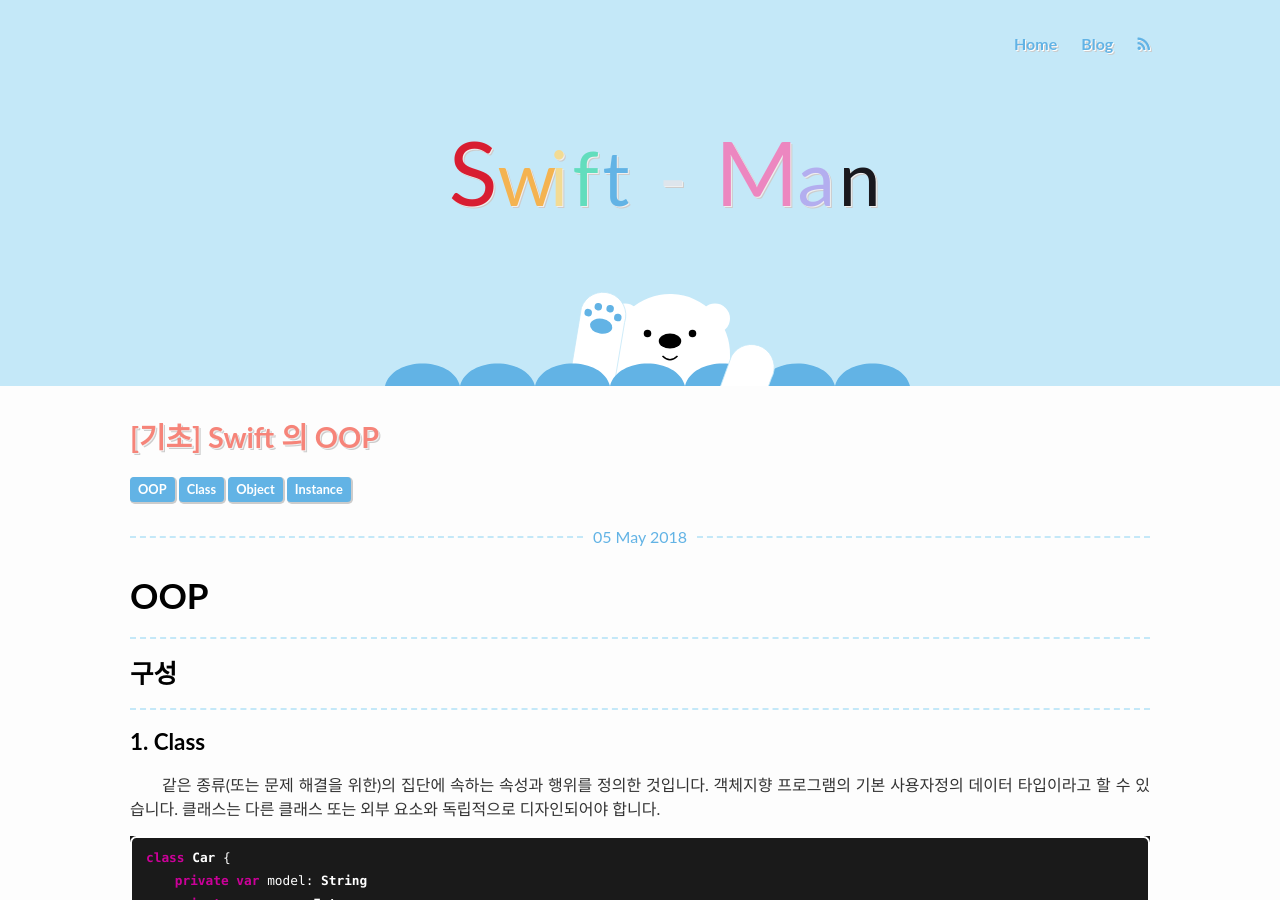
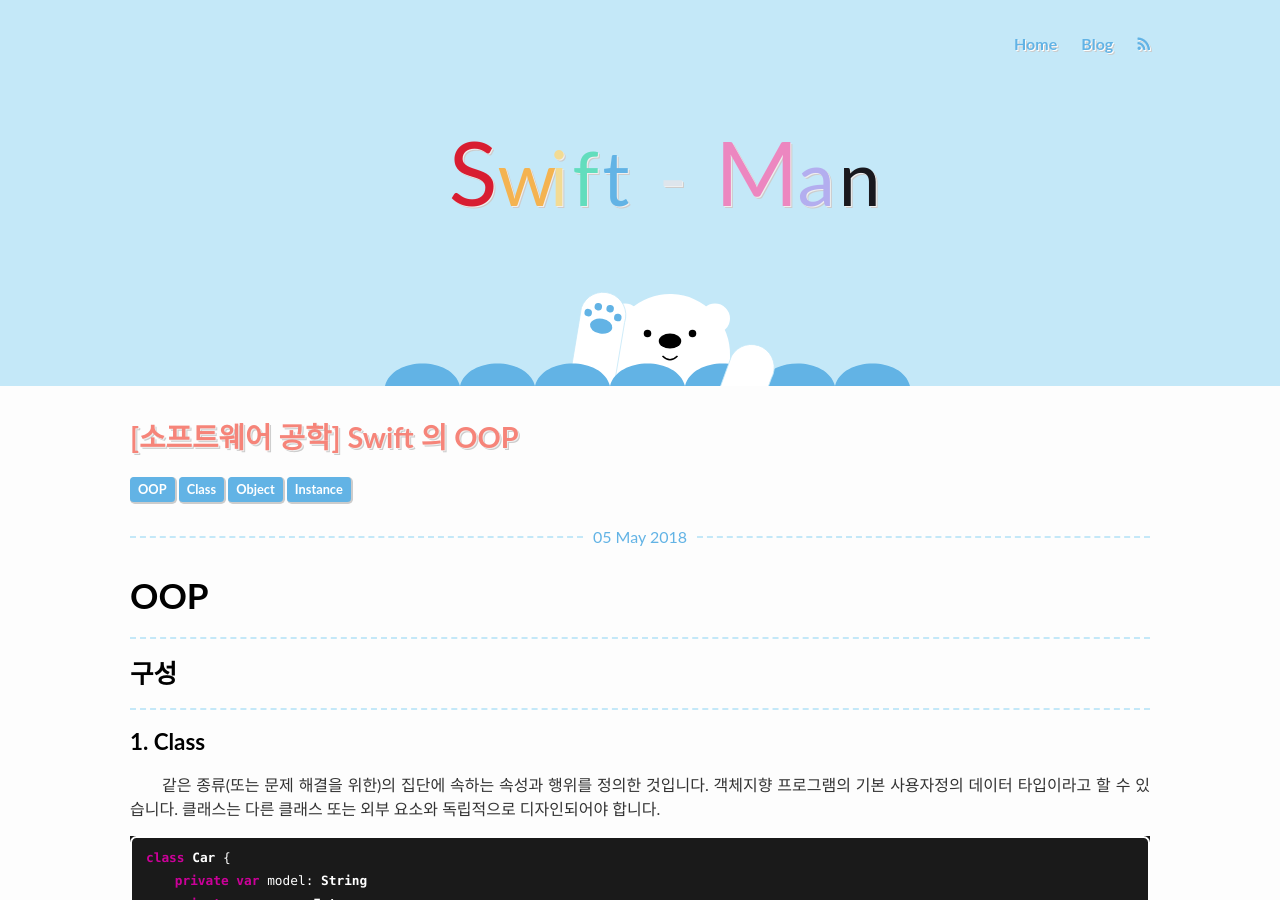
Before and after one commit to KimSeung-Jin/jiniopening.github.io, a Jekyll site: the page built from _posts/2018-05-06-OOP.md, in a window 1280 px wide and 900 px high. Built offline with Jekyll 4.4.1, drawn with Linux system fonts in a browser that asks for light colours; comment, search, counter and statistics services are not loaded.

Commit message:
fix header

```diff
--- a/_posts/2018-05-06-OOP.md
+++ b/_posts/2018-05-06-OOP.md
@@ -1,6 +1,6 @@
 ---
 layout: post
-title:  "[기초] Swift 의 OOP"
+title:  "[소프트웨어 공학] Swift 의 OOP"
 date:   2018-05-06 00:29:30 +0800
 categories: [S_E]
 excerpt: 캡슐화, 추상화, 다형성, 상속성
```
